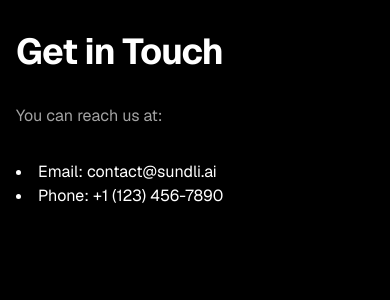
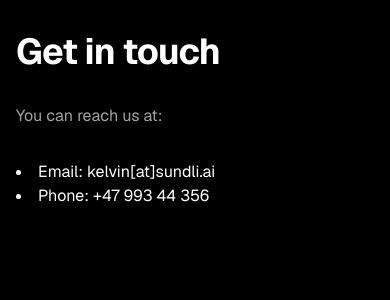
Before and after one commit to ks93/sundli.ai, a Next.js app: page /contact in a window 390 px wide. Shown: the top 300 px of the page. Built offline with nearby package versions, Linux system fonts and the light colour scheme.

Commit message:
Update contact details in `Contact` component
* Change email address to kelvin[at]sundli.ai
* Change phone number to +47 993 44 356
* Fix capitalization in heading text

```diff
--- a/src/app/contact/page.tsx
+++ b/src/app/contact/page.tsx
@@ -1,11 +1,11 @@
 export default function Contact() {
   return (
     <main className="space-y-8">
-      <h1 className="text-4xl font-bold tracking-tight">Get in Touch</h1>
+      <h1 className="text-4xl font-bold tracking-tight">Get in touch</h1>
       <p className="text-muted-foreground">You can reach us at:</p>
       <ul className="list-disc list-inside">
-        <li>Email: contact@sundli.ai</li>
-        <li>Phone: +1 (123) 456-7890</li>
+        <li>Email: kelvin[at]sundli.ai</li>
+        <li>Phone: +47 993 44 356</li>
       </ul>
     </main>
   );
```
